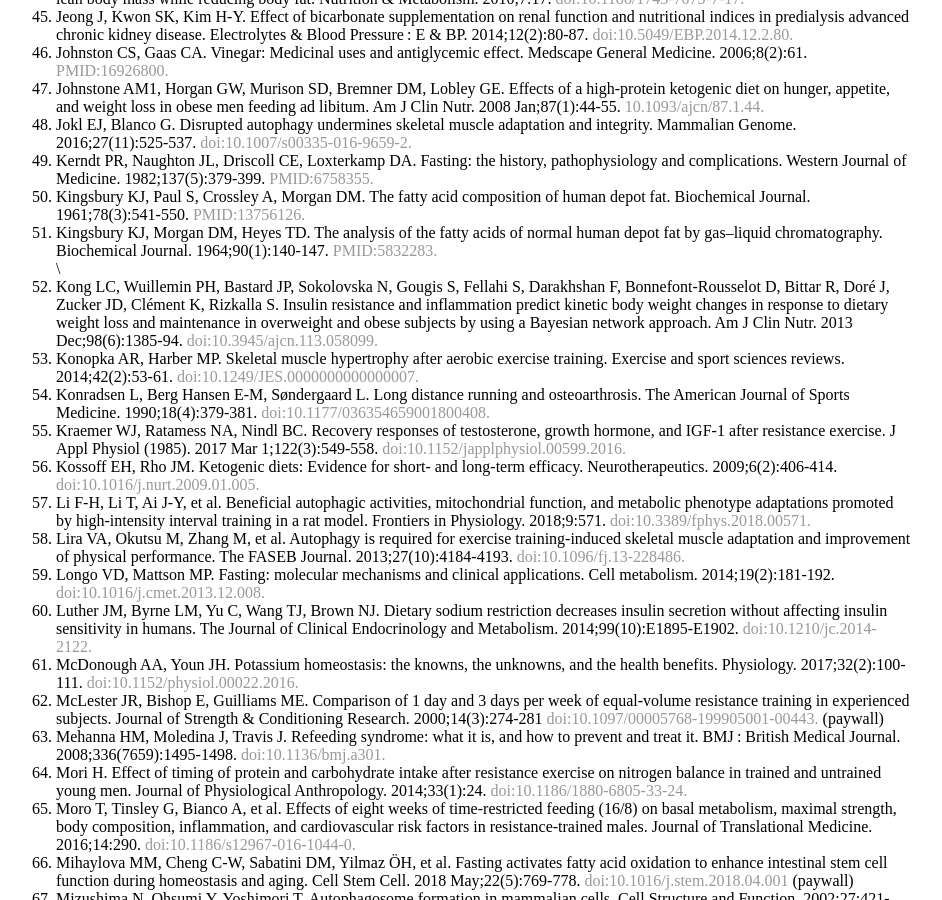
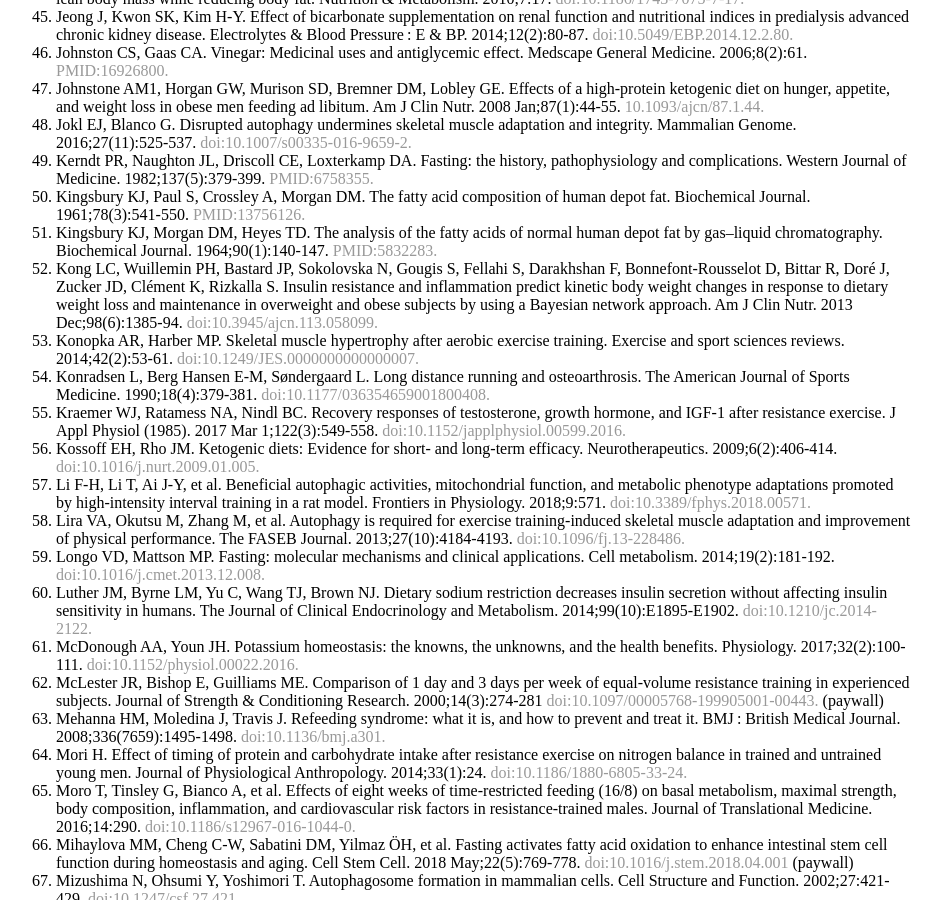
Before and after one commit to amcnicho/amcnicho.github.io, a Jekyll site: the page built from health/index.html, in a window 1280 px wide and 900 px high, scrolled down 2545 px. Shown: the whole window, without its empty margins (176-1118 px from the left). Built offline with Jekyll 4.4.1, drawn with Linux system fonts in a browser that asks for light colours.

```diff
--- a/health/index.html
+++ b/health/index.html
@@ -62,7 +62,7 @@ layout: default
         <li>Jokl EJ, Blanco G. Disrupted autophagy undermines skeletal muscle adaptation and integrity. Mammalian Genome. 2016;27(11):525-537. <a href="https://www.ncbi.nlm.nih.gov/pmc/articles/PMC5110612/pdf/335_2016_Article_9659.pdf">doi:10.1007/s00335-016-9659-2.</a></li>
         <li>Kerndt PR, Naughton JL, Driscoll CE, Loxterkamp DA. Fasting: the history, pathophysiology and complications. Western Journal of Medicine. 1982;137(5):379-399. <a href="https://www.ncbi.nlm.nih.gov/pmc/articles/PMC1274154/pdf/westjmed00207-0055.pdf">PMID:6758355.</a></li>
         <li>Kingsbury KJ, Paul S, Crossley A, Morgan DM. The fatty acid composition of human depot fat. Biochemical Journal. 1961;78(3):541-550. <a href="https://www.ncbi.nlm.nih.gov/pmc/articles/PMC1205373/pdf/biochemj01003-0098.pdf">PMID:13756126.</a></li>
-        <li>Kingsbury KJ, Morgan DM, Heyes TD. The analysis of the fatty acids of normal human depot fat by gas–liquid chromatography. Biochemical Journal. 1964;90(1):140-147. <a href="https://www.ncbi.nlm.nih.gov/pmc/articles/PMC1202533/pdf/biochemj00783-0148.pdf">PMID:5832283.</a></li>\
+        <li>Kingsbury KJ, Morgan DM, Heyes TD. The analysis of the fatty acids of normal human depot fat by gas–liquid chromatography. Biochemical Journal. 1964;90(1):140-147. <a href="https://www.ncbi.nlm.nih.gov/pmc/articles/PMC1202533/pdf/biochemj00783-0148.pdf">PMID:5832283.</a></li>
         <li>Kong LC, Wuillemin PH, Bastard JP, Sokolovska N, Gougis S, Fellahi S, Darakhshan F, Bonnefont-Rousselot D, Bittar R, Doré J, Zucker JD, Clément K, Rizkalla S. Insulin resistance and inflammation predict kinetic body weight changes in response to dietary weight loss and maintenance in overweight and obese subjects by using a Bayesian network approach. Am J Clin Nutr. 2013 Dec;98(6):1385-94. <a href="https://academic.oup.com/ajcn/article/98/6/1385/4577252">doi:10.3945/ajcn.113.058099.</a></li>
         <li>Konopka AR, Harber MP. Skeletal muscle hypertrophy after aerobic exercise training. Exercise and sport sciences reviews. 2014;42(2):53-61. <a href="https://www.ncbi.nlm.nih.gov/pmc/articles/PMC4523889/pdf/nihms-555460.pdf">doi:10.1249/JES.0000000000000007.</a></li>
         <li>Konradsen L, Berg Hansen E-M, Søndergaard L. Long distance running and osteoarthrosis. The American Journal of Sports Medicine. 1990;18(4):379-381. <a href="http://journals.sagepub.com/doi/pdf/10.1177/036354659001800408">doi:10.1177/036354659001800408.</a></li>
```
